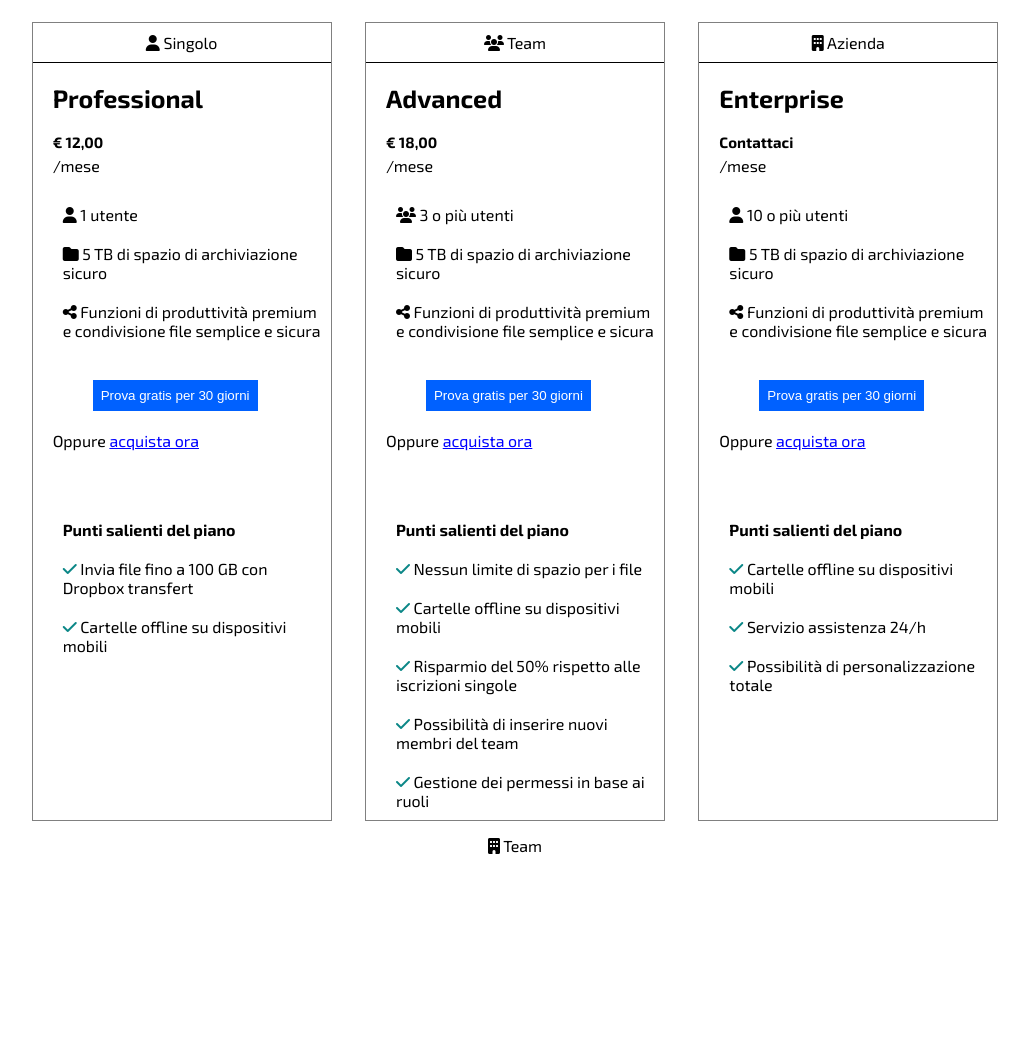
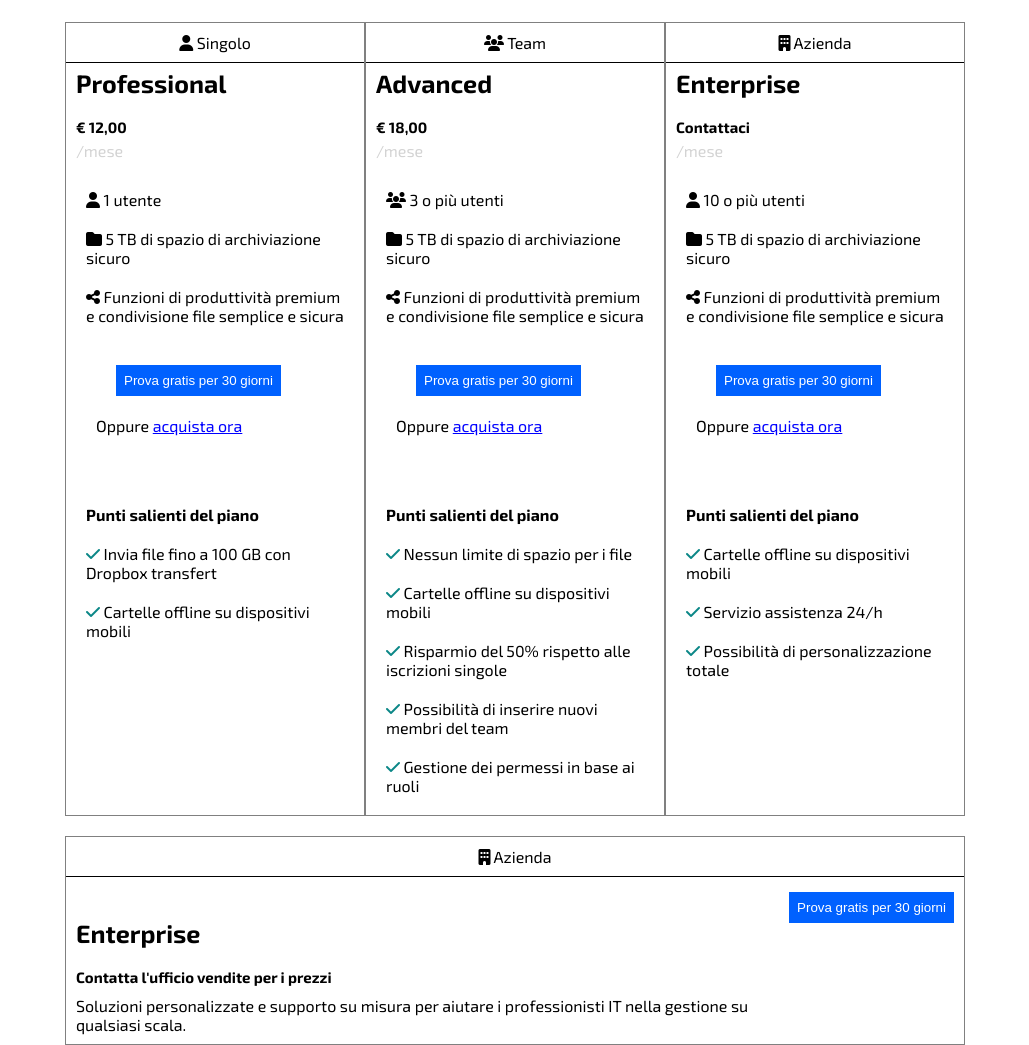
Before and after one commit to RiccardoMarino00/htmlcss-dropbox, a plain HTML site: page index.html in a window 1280 px wide. Shown: the part 880-1925 px from the top of the page, without its empty margins (125-1154 px from the left). Before the commit the page ends 1750 px from the top, so only its background shows below. Drawn offline with Linux system fonts and the light colour scheme.

Commit message:
Added/Fixed: fixed position arrow and added 4th col enterprise

```diff
--- a/css/index.css
+++ b/css/index.css
@@ -43,7 +43,7 @@ body{
 }
 
 .container-sm{
-    width: 1000px;
+    width: 900px;
     margin: 0 auto;
 }
 
@@ -112,10 +112,7 @@ body{
 
 .fa-arrow-down{
     font-size: 40px;
-    flex-grow: 1;
-    margin: 0 auto;
-    padding-top: 190px;
-    padding-right: 500px;
+    margin-top: auto;
 }
 
 .title-business-plan{
@@ -130,6 +127,13 @@ body{
 .col-3{
     width: 300px;
     border: 1px solid gray;
+
+}
+
+.col-100{
+    width: 100%;
+    border: 1px solid gray;
+    margin-top: 20px;
 }
 
 .single{
@@ -140,7 +144,7 @@ body{
 
 .card-1{
     text-align: left;
-    padding-left: 20px;
+    padding: 10px;
 }
 
 .status{
@@ -155,6 +159,7 @@ body{
 
 .month{
     padding-top: 5px;
+    color: lightgray;
 }
 
 .stats{
@@ -171,8 +176,29 @@ body{
     font-weight: 300;
 }
 
+.thirty-days-enterprise{
+    margin-top: 30px;
+    margin-left: 40px;
+    font-weight: 300;
+    align-self: flex-end;
+}
+
+.enterprise{
+    display: flex;
+    flex-direction: column-reverse;
+}
+
+.status, .enterprise{
+    margin-top: -25px;
+}
+
+.p-enterprise{
+    margin-top: 10px;
+}
+
 .compra-ora{
     margin-top: 20px;
+    margin-left: 20px;
 }
 
 .buy-now{
--- a/index.html
+++ b/index.html
@@ -53,7 +53,7 @@
             <div class="container-sm">
                 <h2 class="title-business-plan">Trova il piano business che fa per te</h2>
                 <input type="radio" name="fatturazione"> Fatturazione mensile
-                <input type="radio" name="fatturazione"> Fatturazione mensile
+                <input type="radio" name="fatturazione"> Fatturazione annuale
                 <div class="row fatturazioni">
                     <div class="col-3">
                         <p class="single"><i class="fa-solid fa-user"></i> Singolo</p>
@@ -121,10 +121,17 @@
                             </ul>
                         </div>
                     </div>
+
+                    <div class="col-100">
+                        <p class="single"><i class="fa-solid fa-building"></i> Azienda</p>
+                        <div class="card-1 enterprise">
+                            <p class="p-enterprise">Soluzioni personalizzate e supporto su misura per aiutare i professionisti IT nella gestione su <br> qualsiasi scala.</p>
+                            <div class="euro"><strong>Contatta l'ufficio vendite per i prezzi</strong></div>
+                            <h3 class="status enterprise">Enterprise</h3>
+                            <button class="button thirty-days-enterprise">Prova gratis per 30 giorni</button>
+                        </div>
+                    </div>
                 </div>
-                <div class="team"><i class="fa-solid fa-building"></i>  Team</div>
-
-                <div class="enterprise"></div>
             </div>
         </section>
     </main>
```
